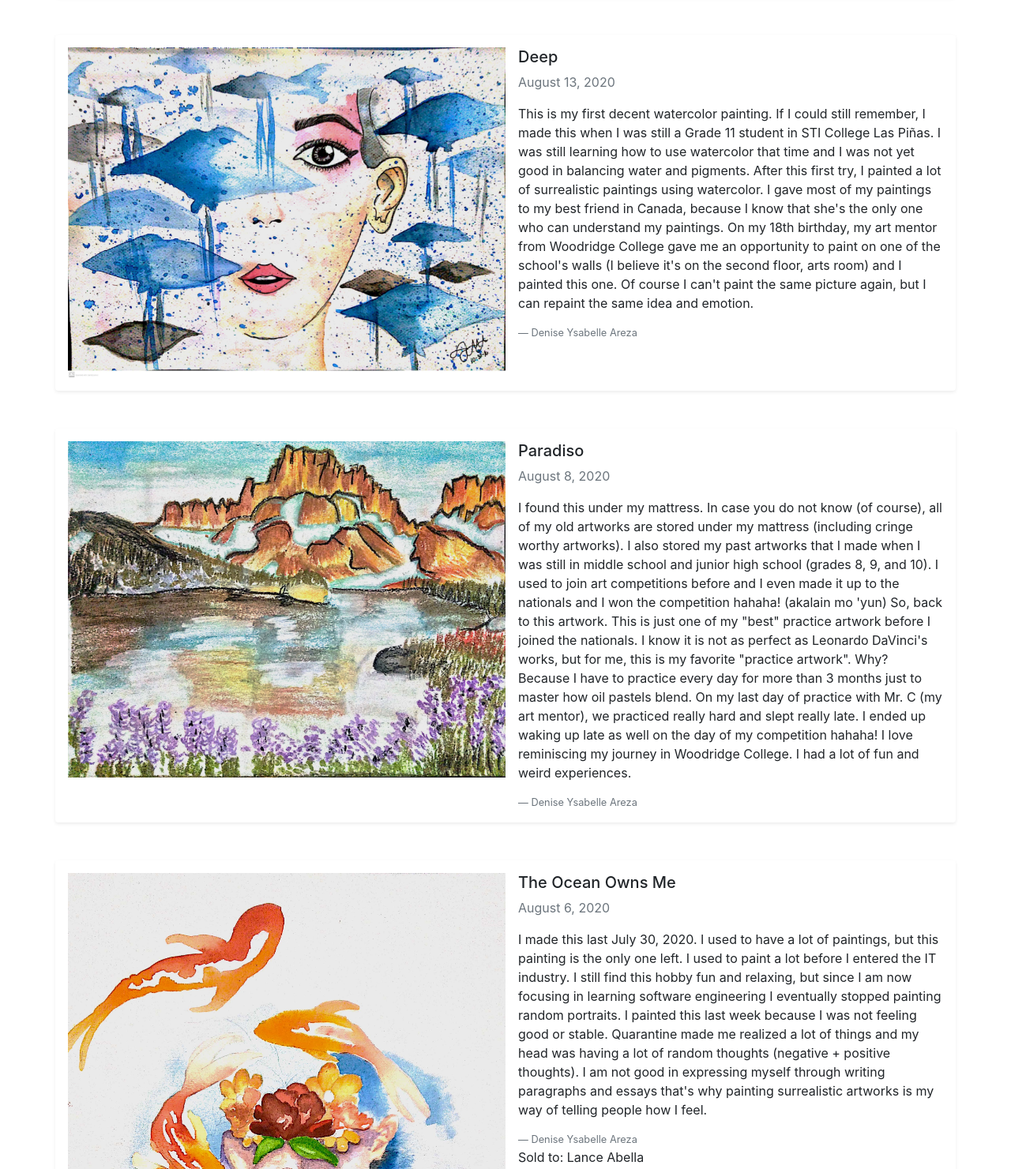
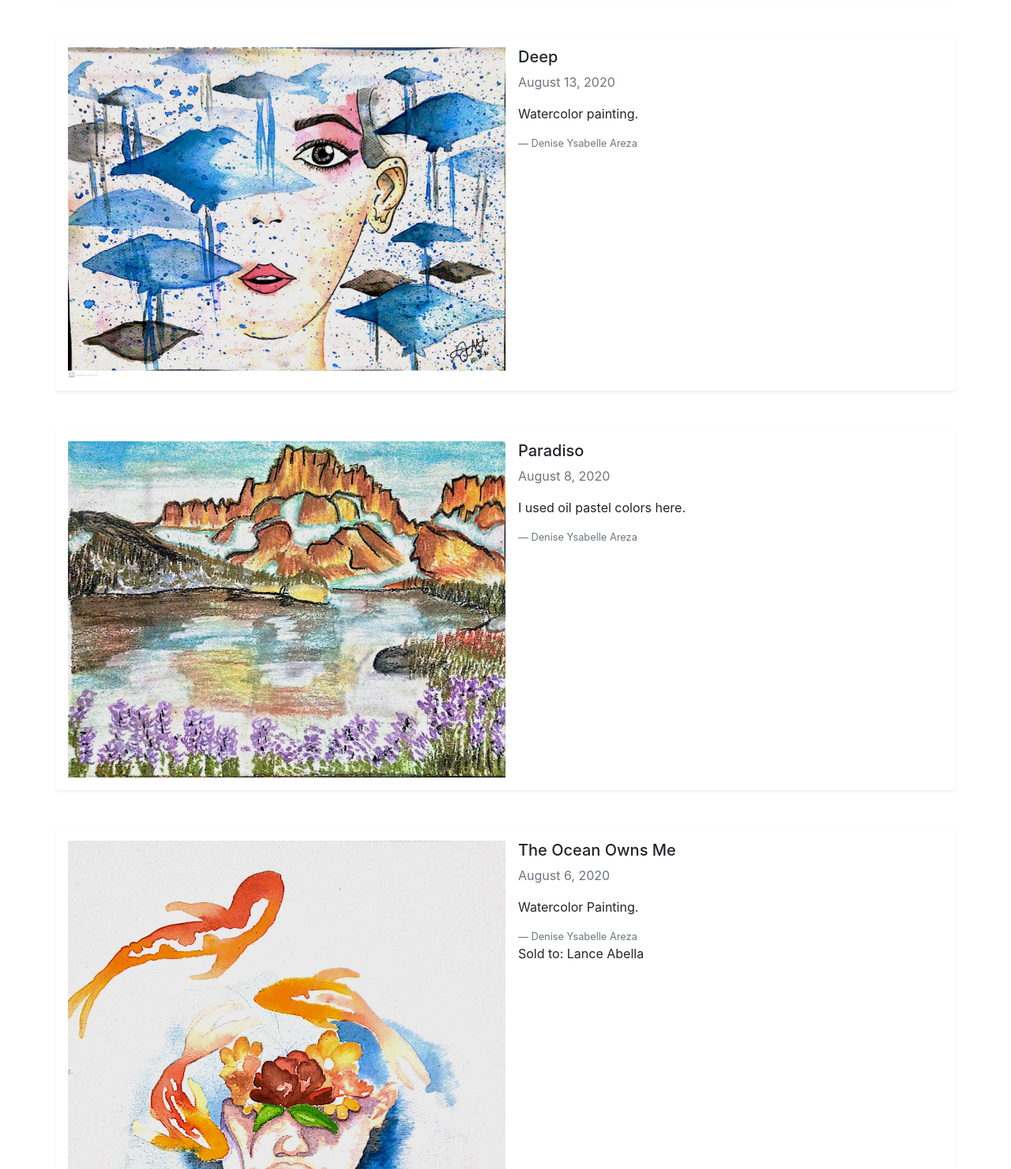
Before and after one commit to DeniseAreza/paintings, a plain HTML site: page index.html in a window 1280 px wide. Shown: the part 940-2421 px from the top of the page at 79% size. Drawn offline with nearby package versions, Linux system fonts and the light colour scheme.

Commit message:
Update index.html

```diff
--- a/index.html
+++ b/index.html
@@ -89,11 +89,7 @@
                     <div class="media-body">
                       <h5 class="mt-0">Deep</h5>
                       <p class="mt-0 text-muted">August 13, 2020</p>
-                      <p> This is my first decent watercolor painting. If I could still remember, I made this when I was still a Grade 11 student in STI College Las Piñas.
-                          I was still learning how to use watercolor that time and I was not yet good in balancing water and pigments. After this first try, I painted a lot of
-                          surrealistic paintings using watercolor. I gave most of my paintings to my best friend in Canada, because I know that she's the only one who
-                          can understand my paintings. On my 18th birthday, my art mentor from Woodridge College gave me an opportunity to paint on one of the school's walls (I believe it's on the second floor, arts room) and I painted
-                          this one. Of course I can't paint the same picture again, but I can repaint the same idea and emotion.
+                      <p> Watercolor painting.
                       </p>
 
                       <footer class="blockquote-footer">Denise Ysabelle Areza</footer>
@@ -108,14 +104,7 @@
                     <div class="media-body">
                       <h5 class="mt-0">Paradiso</h5>
                       <p class="mt-0 text-muted">August 8, 2020</p>
-                      <p> I found this under my mattress. In case you do not know (of course), all of my old artworks are stored under my mattress (including cringe worthy artworks).
-                            I also stored my past artworks that I made when I was still in middle school and junior high school (grades 8, 9, and 10).
-                            I used to join art competitions before and I even made it up to the nationals and I won the competition hahaha! (akalain mo 'yun)
-                            So, back to this artwork. This is just one of my "best" practice artwork before I joined the nationals.
-                            I know it is not as perfect as Leonardo DaVinci's works, but for me, this is my favorite "practice artwork". Why?
-                            Because I have to practice every day for more than 3 months just to master how oil pastels blend. On my last day of practice
-                            with Mr. C (my art mentor), we practiced really hard and slept really late. I ended up waking up late as well on the day of my competition hahaha!
-                            I love reminiscing my journey in Woodridge College. I had a lot of fun and weird experiences.
+                      <p>I used oil pastel colors here.
                       </p>
 
                       <footer class="blockquote-footer">Denise Ysabelle Areza</footer>
@@ -130,11 +119,7 @@
                     <div class="media-body">
                       <h5 class="mt-0">The Ocean Owns Me</h5>
                       <p class="mt-0 text-muted">August 6, 2020</p>
-                      <p>I made this last July 30, 2020. I used to have a lot of paintings, but this painting is the only one left. I used to paint a lot before I entered the IT industry.
-                          I still find this hobby fun and relaxing, but since I am now focusing in learning software engineering I eventually stopped painting random portraits.
-                          I painted this last week because I was not feeling good or stable. Quarantine made me realized a lot of things and my head was having a lot of random thoughts
-                          (negative + positive thoughts). I am not good in expressing myself through writing paragraphs and essays that's why painting surrealistic artworks is my way of telling
-                          people how I feel.
+                      <p> Watercolor Painting.
                       </p>
 
                       <footer class="blockquote-footer">Denise Ysabelle Areza</footer>
```
